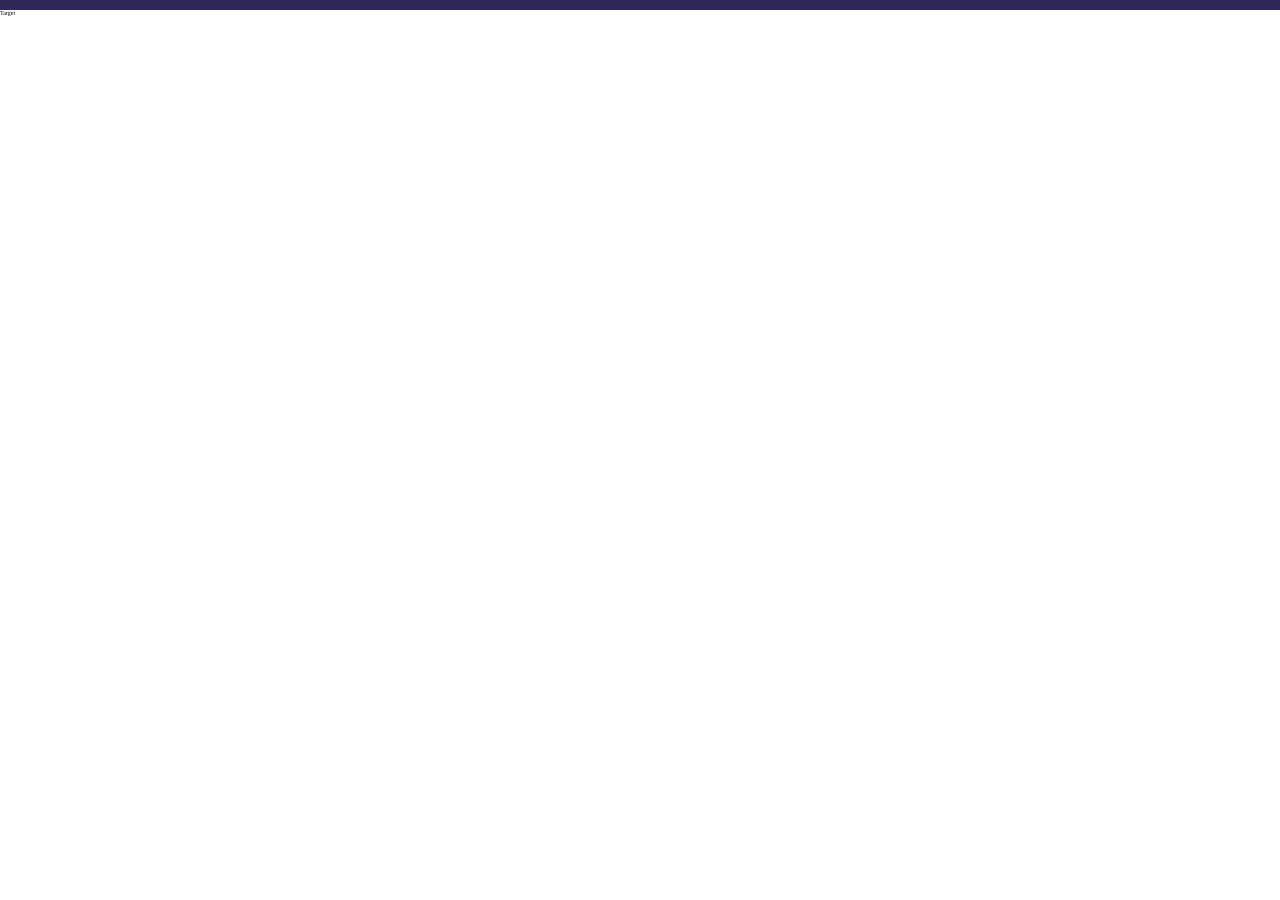
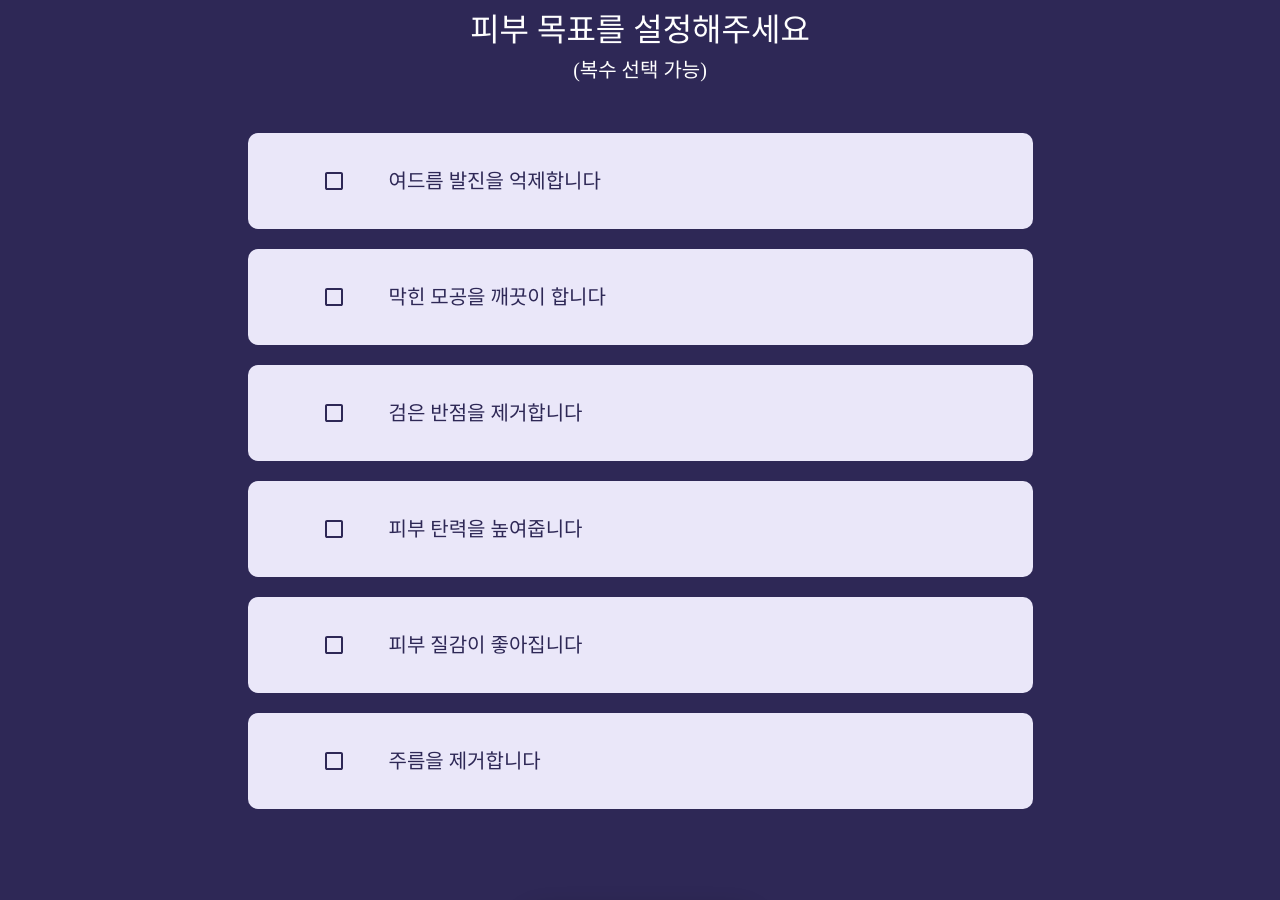
Before and after one commit to yes1sir/Yes1sir-Client, a React (Vite) app: page /Target in a window 1280 px wide. Shown: the part 60-960 px from the top of the page. Before the commit the page ends 800 px from the top, so only its background shows below. Built offline with nearby package versions, Linux system fonts and the light colour scheme.

Commit message:
style: 피부 목표 설정 페이지 구현

```diff
--- a/package.json
+++ b/package.json
@@ -10,6 +10,7 @@
     "preview": "vite preview"
   },
   "dependencies": {
+    "prop-types": "^15.8.1",
     "react": "^18.3.1",
     "react-dom": "^18.3.1",
     "react-router-dom": "^6.25.1",
--- /dev/null
+++ b/src/components/SelectBox.jsx
@@ -0,0 +1,39 @@
+import styled from "styled-components";
+import CheckBlankIcon from "@/assets/svgs/check_blank.svg?react";
+import CheckIcon from "@/assets/svgs/check.svg?react";
+import PropTypes from "prop-types";
+import { useState } from "react";
+
+export default function SelectBox({ text }) {
+  const [toggle, setToggle] = useState(false);
+
+  return (
+    <BoxWrapper onClick={() => setToggle(!toggle)}>
+      {toggle ? <CheckIcon /> : <CheckBlankIcon />}
+      <BoxText>{text}</BoxText>
+    </BoxWrapper>
+  );
+}
+
+const BoxWrapper = styled.div`
+  display: flex;
+  align-items: center;
+
+  width: 78.5rem;
+  height: 9.6rem;
+  border-radius: 10px;
+  padding-left: 74px;
+
+  background-color: ${({ theme }) => theme.colors.w02};
+
+  color: ${({ theme }) => theme.colors.b01};
+`;
+
+const BoxText = styled.p`
+  margin-left: 43px;
+  font-size: 2rem;
+`;
+
+SelectBox.propTypes = {
+  text: PropTypes.string.isRequired,
+};
--- a/src/pages/Target/Target.jsx
+++ b/src/pages/Target/Target.jsx
@@ -1,5 +1,79 @@
+import styled from "styled-components";
+import SelectBox from "../../components/SelectBox";
+import { Link } from "react-router-dom";
+
 function Target() {
-  return <div>Target</div>;
+  const selectTarget = [
+    "여드름 발진을 억제합니다",
+    "막힌 모공을 깨끗이 합니다",
+    "검은 반점을 제거합니다",
+    "피부 탄력을 높여줍니다",
+    "피부 질감이 좋아집니다",
+    "주름을 제거합니다",
+  ];
+
+  return (
+    <TargetWrapper>
+      <TextWrapper>
+        <TargetHeadline>피부 목표를 설정해주세요</TargetHeadline>
+        <TargetDescription>(복수 선택 가능)</TargetDescription>
+      </TextWrapper>
+
+      <BoxWrapper>
+        {selectTarget.map((val) => (
+          <SelectBox key={val.indexOf} text={val} />
+        ))}
+      </BoxWrapper>
+
+      <Link to="/test">
+        <Button>피부진단 시작</Button>
+      </Link>
+    </TargetWrapper>
+  );
 }
 
+const TargetWrapper = styled.body`
+  display: flex;
+  flex-direction: column;
+  align-items: center;
+
+  color: ${({ theme }) => theme.colors.w01};
+  background-color: ${({ theme }) => theme.colors.b01};
+`;
+
+const TextWrapper = styled.div`
+  display: flex;
+  flex-direction: column;
+  align-items: center;
+  gap: 1rem;
+`;
+
+const TargetHeadline = styled.p`
+  color: ${({ theme }) => theme.colors.w01};
+  ${({ theme }) => theme.fonts.M3_headline_large};
+`;
+
+const TargetDescription = styled.p`
+  font-size: 2rem;
+`;
+
+const BoxWrapper = styled.div`
+  display: flex;
+  flex-direction: column;
+  gap: 2rem;
+  margin-top: 53px;
+`;
+
+const Button = styled.button`
+  width: 25.4rem;
+  height: 7rem;
+  border-radius: 10rem;
+  margin-top: 93px;
+  margin-bottom: 113px;
+
+  background: #fff;
+  box-shadow: 0px 4px 25px -6px rgba(0, 0, 0, 0.25);
+  font-size: 2.4rem;
+`;
+
 export default Target;
--- a/src/styles/theme.js
+++ b/src/styles/theme.js
@@ -4,6 +4,7 @@ const colors = {
   b01: "#2E2856",
 
   w01: "#FFF",
+  w02: "#EAE7F9",
 };
 
 const fonts = {
```
Also changed, not shown: src/assets/svgs/check.svg (added), src/assets/svgs/check_blank.svg (added).
